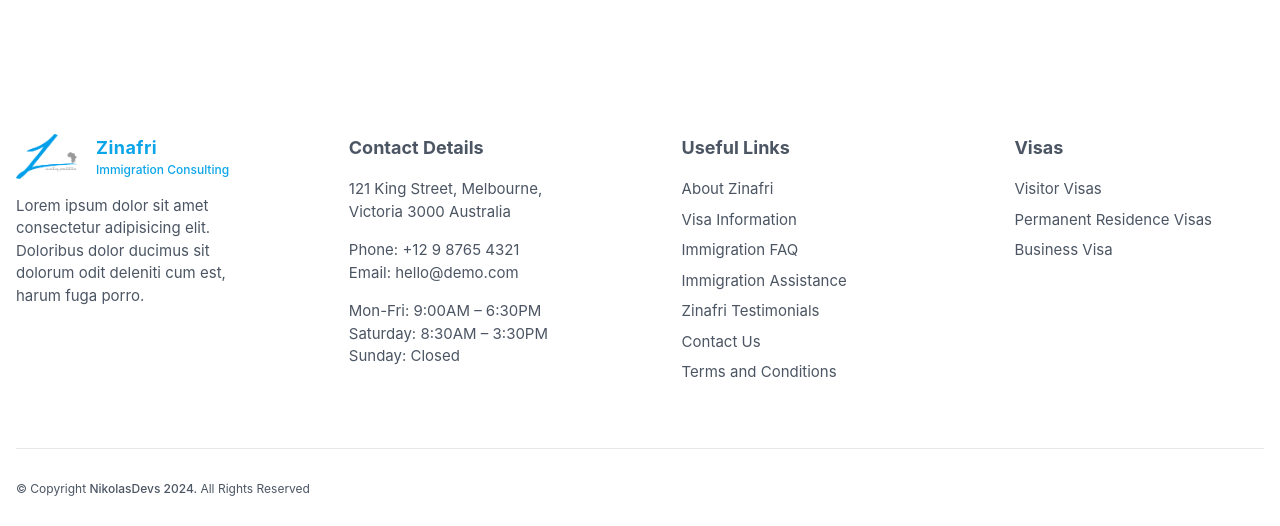
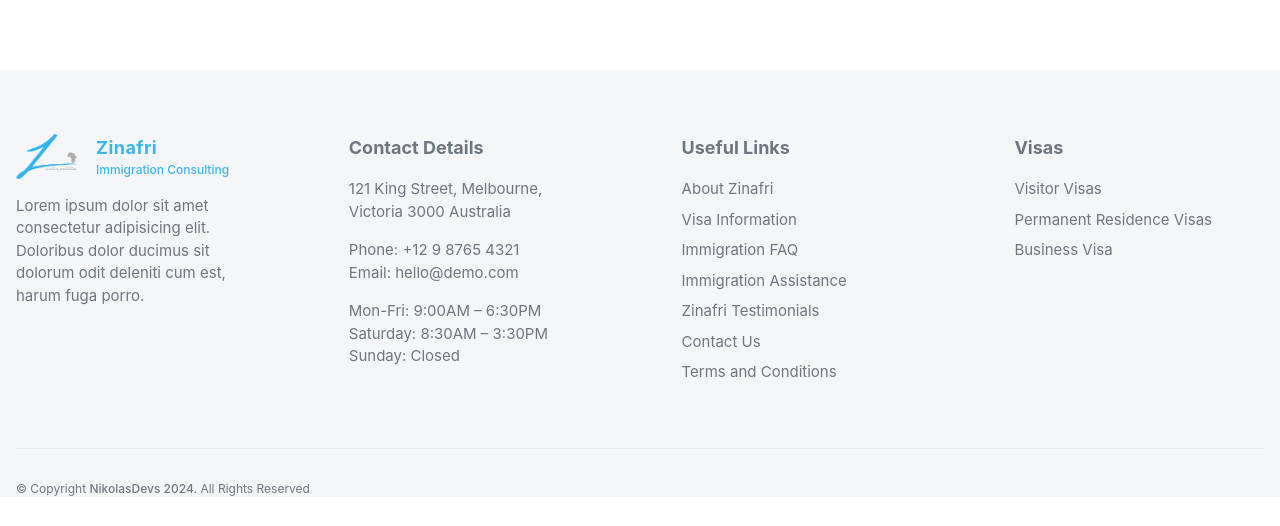
Before and after one commit to nikolasdevs/zinafri_new, a Vue app: page / in a window 1280 px wide. Shown: the part 5575-6101 px from the top of the page. Built offline with nearby package versions, Linux system fonts and the light colour scheme.

Commit message:
footer background changed

```diff
--- a/src/components/sections/FooterSection.vue
+++ b/src/components/sections/FooterSection.vue
@@ -1,6 +1,7 @@
 <template>
-  <div class="container mx-auto px-4 md:mt-24 mt-16">
-    <div class="flex flex-col justify-between md:flex-row py-16 gap-10">
+  <div class="w-screen mx-auto px-4 md:mt-24 mt-1  bg-gray-100 opacity-80">
+    <div class="container mx-auto ">
+      <div class="flex flex-col justify-between md:flex-row py-16 gap-10 ">
         <div class="logo-column flex flex-col gap-4 md:w-1/5">
           <div class="logo-column-top flex items-center gap-4">
             <img class="w-16" src="/src/assets/images/logo.png" alt="" />
@@ -68,7 +69,9 @@
             </ul>
           </div>
         </div>
-      <div class="visa-column flex flex-col gap-4 md:w-1/5 text-secondary-200">
+        <div
+          class="visa-column flex flex-col gap-4 md:w-1/5 text-secondary-200"
+        >
           <div class="links-column-top flex items-center gap-4">
             <p class="font-bold text-lg text-secondary-200">Visas</p>
           </div>
@@ -87,6 +90,7 @@
           </div>
         </div>
       </div>
+
       <hr />
       <div class="footer-brand my-8">
         <p class="text-secondary-200 text-xs">
@@ -95,4 +99,5 @@
         </p>
       </div>
     </div>
+  </div>
 </template>
```
Lines whose indentation alone changed are shown as unchanged.
